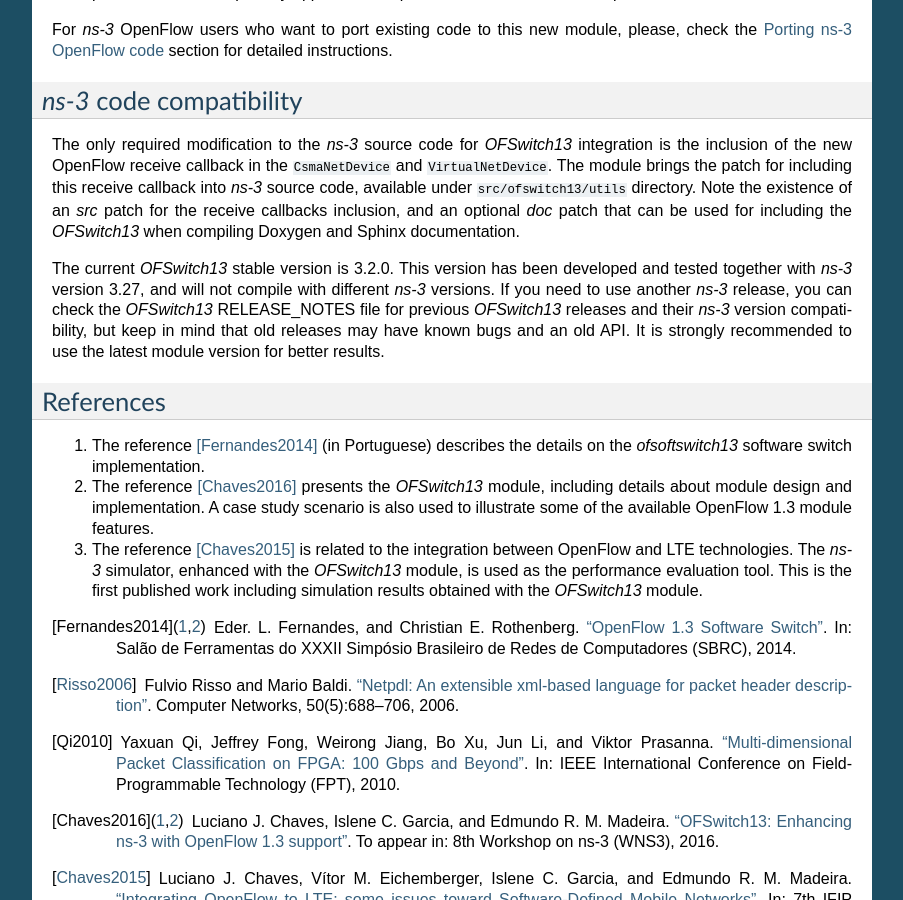
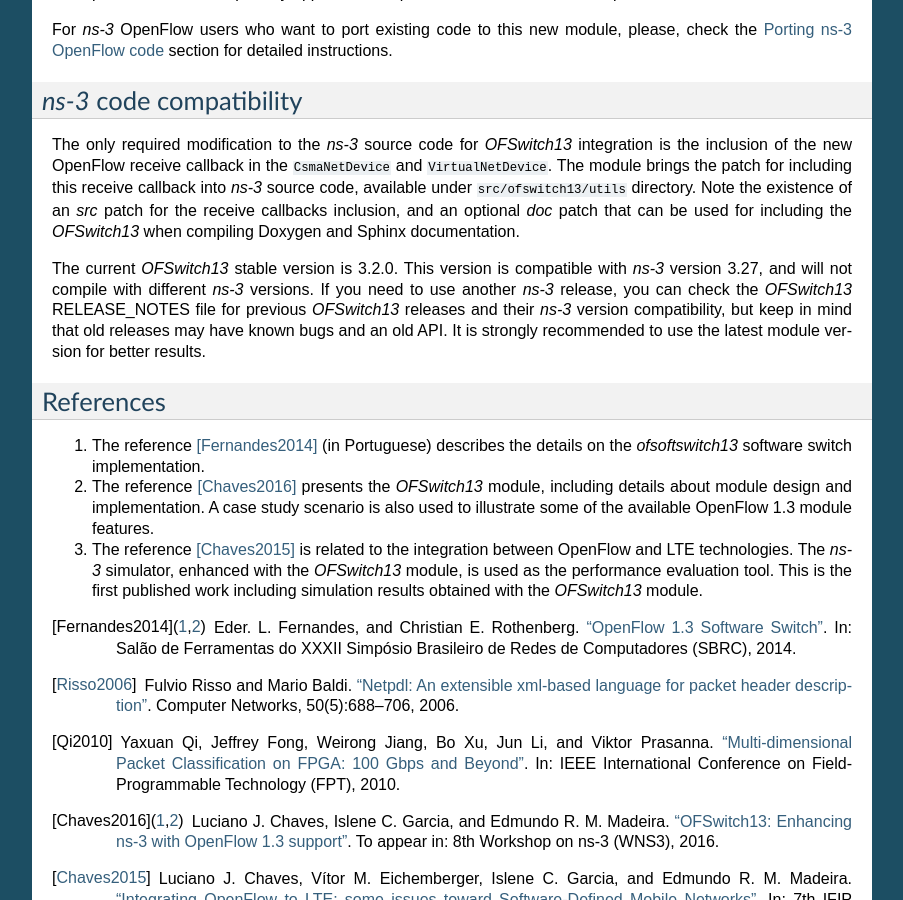
Before and after one commit to ljerezchaves/ofswitch13, a Sphinx documentation site: the page built from doc/source/ofswitch13-description.rst, in a window 1280 px wide and 900 px high, scrolled down 6403 px. Shown: the whole window, without its empty margins (198-1101 px from the left). Built offline with Sphinx 7.4.7, drawn with Linux system fonts in a browser that asks for light colours; formulas are drawn with MathJax 3.

Commit message:
Updating release notes and documentation for the next release.

```diff
--- a/doc/source/ofswitch13-description.rst
+++ b/doc/source/ofswitch13-description.rst
@@ -352,13 +352,12 @@ receive callback into |ns3| source code, available under
 the receive callbacks inclusion, and an optional *doc* patch that can be used
 for including the |ofs13| when compiling Doxygen and Sphinx documentation.
 
-The current |ofs13| stable version is 3.2.0. This version has been developed
-and tested together with |ns3| version 3.27, and will not compile with
-different |ns3| versions. If you need to use another |ns3| release, you can
-check the |ofs13| RELEASE_NOTES file for previous |ofs13| releases and their
-|ns3| version compatibility, but keep in mind that old releases may have known
-bugs and an old API. It is strongly recommended to use the latest module
-version for better results.
+The current |ofs13| stable version is 3.2.0. This version is compatible with
+|ns3| version 3.27, and will not compile with different |ns3| versions. If you
+need to use another |ns3| release, you can check the |ofs13| RELEASE_NOTES file
+for previous |ofs13| releases and their |ns3| version compatibility, but keep
+in mind that old releases may have known bugs and an old API. It is strongly
+recommended to use the latest module version for better results.
 
 References
 ==========
```
Also changed, not shown: 1 other file.
